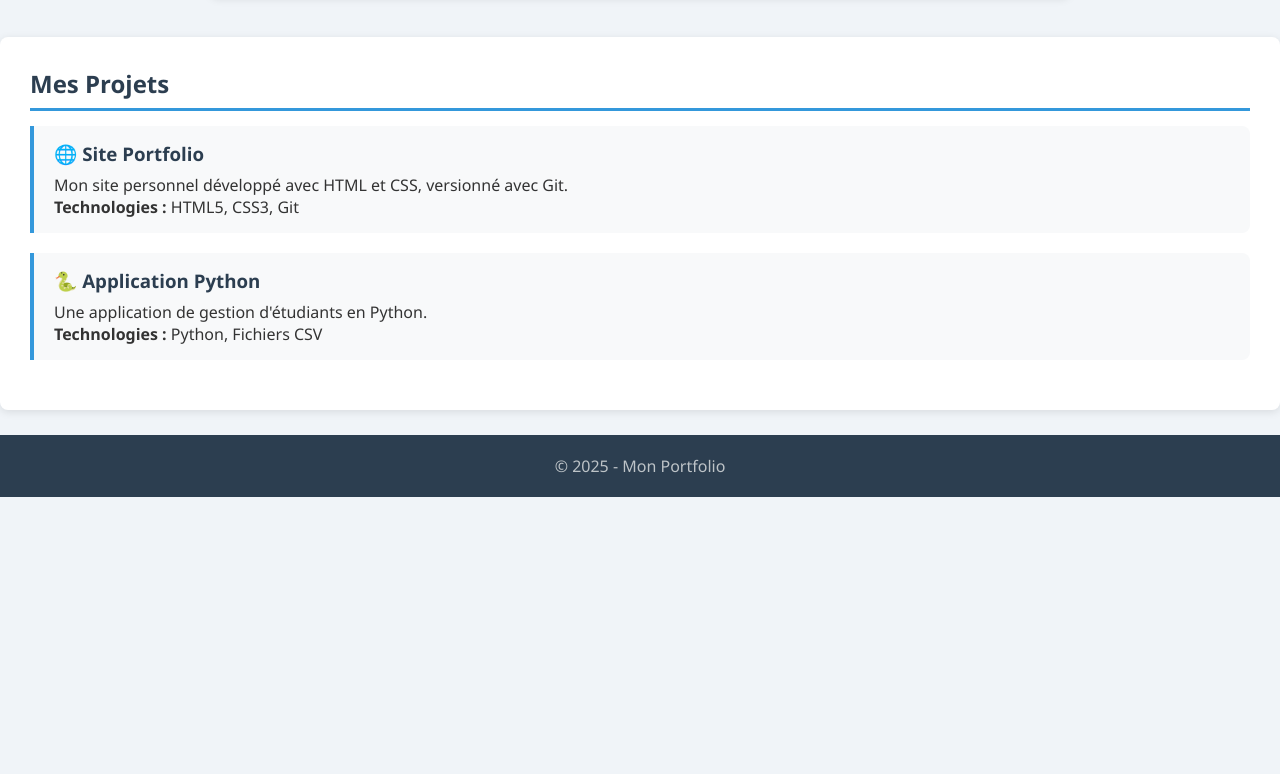
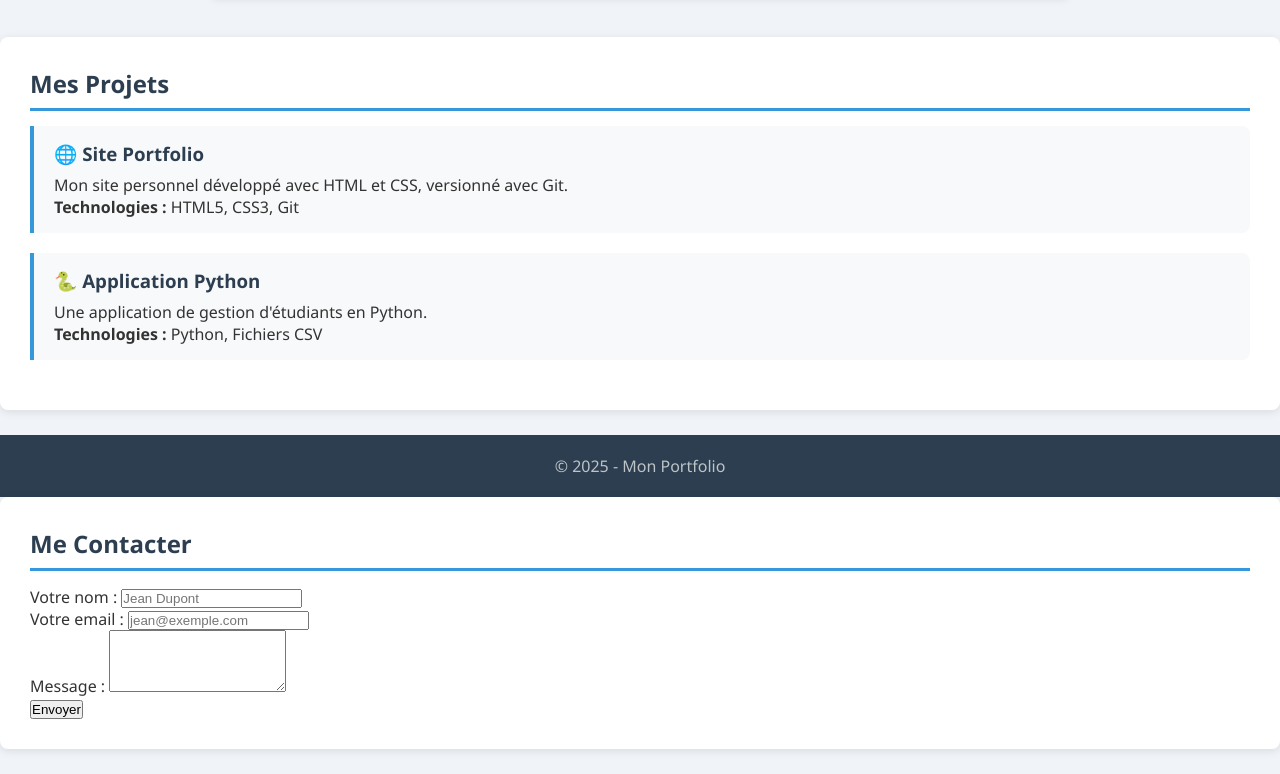
Before and after one commit to marietoukeita-dev/monportfolio, a plain HTML site: page index.html in a window 1280 px wide. Shown: the part 353-1127 px from the top of the page. Before the commit the page ends 850 px from the top, so only its background shows below. Drawn offline with Linux system fonts and the light colour scheme.

Commit message:
Ajoute la section Contact avec formulaire

```diff
--- a/index.html
+++ b/index.html
@@ -38,3 +38,14 @@
 </body>
 
 </html>
+<section id="contact">
+    <h2>Me Contacter</h2>
+    <form>
+        <div class="champ"> <label for="nom">Votre nom :</label> <input type="text" id="nom" placeholder="Jean Dupont">
+        </div>
+        <div class="champ"> <label for="email">Votre email :</label> <input type="email" id="email"
+                placeholder="jean@exemple.com"> </div>
+        <div class="champ"> <label for="message">Message :</label> <textarea id="message" rows="4"></textarea> </div>
+        <button type="submit">Envoyer</button>
+    </form>
+</section>
```
Also changed, not shown: style.css (line endings or trailing spaces).
